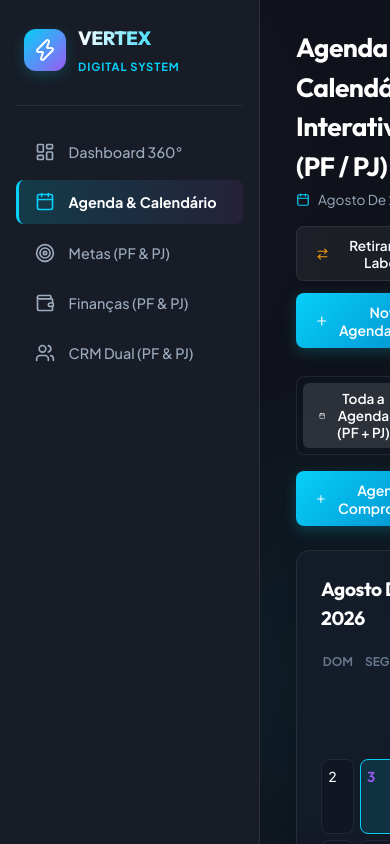
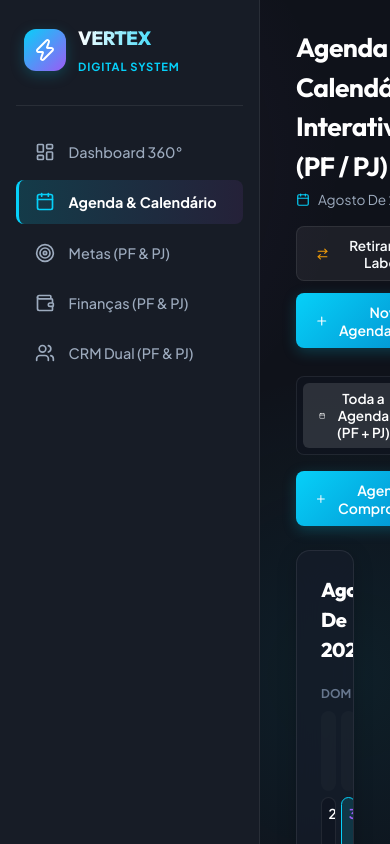
Before and after one commit to gabriellimakkf123-ui/nexus-goals-finance, a React (Vite) app: page / in a window 390 px wide. Both pictures are taken after a click on the button "Agenda & Calendário". Shown: the top 844 px of the page. Built offline with nearby package versions, Linux system fonts and the light colour scheme.

Commit message:
Fix Calendar grid responsive layout and overflow

```diff
--- a/src/components/Calendar/CalendarView.jsx
+++ b/src/components/Calendar/CalendarView.jsx
@@ -1,11 +1,11 @@
 import React, { useState } from 'react';
 import { useApp } from '../../context/AppContext';
 import { formatDate, generateId } from '../../utils/formatters';
-import { Calendar as CalendarIcon, Clock, MapPin, Plus, ChevronLeft, ChevronRight, User, Building2, Trash2, Edit2, CheckCircle2 } from 'lucide-react';
+import { Calendar as CalendarIcon, Clock, MapPin, Plus, ChevronLeft, ChevronRight, User, Building2, Trash2, Edit2 } from 'lucide-react';
 import { Modal } from '../Common/Modal';
 
 export const CalendarView = ({ isModalOpen, setIsModalOpen }) => {
-  const { events, addEvent, updateEvent, deleteEvent, clients, goals } = useApp();
+  const { events, addEvent, updateEvent, deleteEvent } = useApp();
 
   // Data atual e controle do calendário
   const today = new Date();
@@ -45,12 +45,14 @@ export const CalendarView = ({ isModalOpen, setIsModalOpen }) => {
   const month = currentMonthDate.getMonth();
   const monthName = currentMonthDate.toLocaleDateString('pt-BR', { month: 'long', year: 'numeric' });
 
-  const firstDayOfWeek = new Date(year, month, 1).getDay(); // 0 = Domingo
+  // Primeiro dia do mês (0 = Domingo, 6 = Sábado)
+  const firstDayOfWeek = new Date(year, month, 1).getDay();
+  // Total de dias no mês
   const daysInMonth = new Date(year, month + 1, 0).getDate();
 
   // Gerar células do calendário
   const calendarCells = [];
-  // Células vazias do mês anterior
+  // Espaços em branco antes do dia 1
   for (let i = 0; i < firstDayOfWeek; i++) {
     calendarCells.push(null);
   }
@@ -115,12 +117,10 @@ export const CalendarView = ({ isModalOpen, setIsModalOpen }) => {
   const selectedDayEvents = filteredEvents.filter((e) => e.date === selectedDateStr);
 
   return (
-    <div style={{ display: 'flex', flexDirection: 'column', gap: '1.5rem' }}>
+    <div style={{ display: 'flex', flexDirection: 'column', gap: '1.5rem', width: '100%' }}>
 
-      {/* Header com Navegação e Filtros */}
+      {/* Header com Filtros & Botão de Agendamento */}
       <div style={{ display: 'flex', justifyContent: 'space-between', alignItems: 'center', flexWrap: 'wrap', gap: '1rem' }}>
-
-        {/* Filtros PF vs PJ */}
         <div style={{ display: 'flex', gap: '0.5rem', background: 'rgba(15, 20, 32, 0.6)', padding: '0.35rem', borderRadius: 'var(--radius-sm)', border: '1px solid var(--bg-glass-border)' }}>
           <button
             onClick={() => setFilterCategory('todas')}
@@ -139,7 +139,7 @@ export const CalendarView = ({ isModalOpen, setIsModalOpen }) => {
               background: filterCategory === 'empresa' ? 'rgba(6, 182, 212, 0.2)' : 'transparent', color: filterCategory === 'empresa' ? 'var(--accent-cyan)' : 'var(--text-secondary)'
             }}
           >
-            <Building2 size={16} /> Compromissos Empresa (PJ)
+            <Building2 size={16} /> Empresa (PJ)
           </button>
 
           <button
@@ -149,7 +149,7 @@ export const CalendarView = ({ isModalOpen, setIsModalOpen }) => {
               background: filterCategory === 'pessoal' ? 'rgba(157, 78, 221, 0.2)' : 'transparent', color: filterCategory === 'pessoal' ? 'var(--color-pessoal)' : 'var(--text-secondary)'
             }}
           >
-            <User size={16} /> Compromissos Pessoais (PF)
+            <User size={16} /> Pessoal (PF)
           </button>
         </div>
 
@@ -158,16 +158,16 @@ export const CalendarView = ({ isModalOpen, setIsModalOpen }) => {
         </button>
       </div>
 
-      {/* Grid Principal: Calendário do Mês + Agenda Lateral do Dia */}
-      <div style={{ display: 'grid', gridTemplateColumns: 'repeat(auto-fit, minmax(320px, 1fr))', gap: '1.5rem' }}>
+      {/* Grid Flexível de Layout: Calendário à Esquerda + Painel Lateral da Agenda à Direita */}
+      <div style={{ display: 'flex', gap: '1.5rem', flexWrap: 'wrap', width: '100%', alignItems: 'stretch' }}>
 
-        {/* Calendário Mensal em Grade */}
-        <div className="glass-panel" style={{ padding: '1.5rem' }}>
+        {/* Painel do Calendário (Flex 1, Responsivo) */}
+        <div className="glass-panel" style={{ flex: '1 1 550px', minWidth: '0', padding: '1.5rem', overflow: 'hidden' }}>
 
           {/* Navegação do Mês */}
           <div style={{ display: 'flex', justifyContent: 'space-between', alignItems: 'center', marginBottom: '1.25rem' }}>
             <div style={{ display: 'flex', alignItems: 'center', gap: '0.75rem' }}>
-              <h3 style={{ fontSize: '1.2rem', fontWeight: 700, color: 'white', textTransform: 'capitalize' }}>
+              <h3 style={{ fontSize: '1.25rem', fontWeight: 800, color: 'white', textTransform: 'capitalize' }}>
                 {monthName}
               </h3>
               <button onClick={goToToday} className="btn btn-secondary" style={{ fontSize: '0.75rem', padding: '0.25rem 0.6rem' }}>
@@ -185,8 +185,18 @@ export const CalendarView = ({ isModalOpen, setIsModalOpen }) => {
             </div>
           </div>
 
-          {/* Dias da Semana (D S T Q Q S S) */}
-          <div style={{ display: 'grid', gridTemplateColumns: 'repeat(7, 1fr)', gap: '0.35rem', textTransform: 'uppercase', fontSize: '0.75rem', fontWeight: 700, color: 'var(--text-muted)', textAlign: 'center', marginBottom: '0.5rem' }}>
+          {/* Cabeçalho dos Dias da Semana */}
+          <div style={{
+            display: 'grid',
+            gridTemplateColumns: 'repeat(7, 1fr)',
+            gap: '0.35rem',
+            textTransform: 'uppercase',
+            fontSize: '0.75rem',
+            fontWeight: 700,
+            color: 'var(--text-muted)',
+            textAlign: 'center',
+            marginBottom: '0.5rem'
+          }}>
             <div>Dom</div>
             <div>Seg</div>
             <div>Ter</div>
@@ -196,11 +206,26 @@ export const CalendarView = ({ isModalOpen, setIsModalOpen }) => {
             <div>Sáb</div>
           </div>
 
-          {/* Células de Dias do Mês */}
-          <div style={{ display: 'grid', gridTemplateColumns: 'repeat(7, 1fr)', gap: '0.35rem' }}>
+          {/* Grade Perfeita dos Dias do Mês */}
+          <div style={{
+            display: 'grid',
+            gridTemplateColumns: 'repeat(7, 1fr)',
+            gap: '0.35rem',
+            width: '100%'
+          }}>
             {calendarCells.map((cell, index) => {
               if (!cell) {
-                return <div key={`empty-${index}`} style={{ height: '75px', borderRadius: '8px', background: 'transparent' }} />;
+                return (
+                  <div
+                    key={`empty-${index}`}
+                    style={{
+                      minHeight: '80px',
+                      borderRadius: '8px',
+                      background: 'rgba(255, 255, 255, 0.02)',
+                      border: '1px solid transparent'
+                    }}
+                  />
+                );
               }
 
               const isToday = cell.dateStr === today.toISOString().split('T')[0];
@@ -212,14 +237,14 @@ export const CalendarView = ({ isModalOpen, setIsModalOpen }) => {
                   key={cell.dateStr}
                   onClick={() => setSelectedDateStr(cell.dateStr)}
                   style={{
-                    height: '75px',
+                    minHeight: '80px',
                     padding: '0.4rem',
                     borderRadius: '8px',
                     background: isSelected
-                      ? 'rgba(6, 182, 212, 0.15)'
+                      ? 'rgba(6, 182, 212, 0.18)'
                       : isToday
-                      ? 'rgba(157, 78, 221, 0.15)'
-                      : 'rgba(15, 20, 32, 0.6)',
+                      ? 'rgba(157, 78, 221, 0.18)'
+                      : 'rgba(15, 20, 32, 0.7)',
                     border: `1px solid ${
                       isSelected
                         ? 'var(--accent-cyan)'
@@ -231,44 +256,51 @@ export const CalendarView = ({ isModalOpen, setIsModalOpen }) => {
                     display: 'flex',
                     flexDirection: 'column',
                     justifyContent: 'space-between',
+                    overflow: 'hidden',
                     transition: 'all 0.15s ease'
                   }}
                 >
                   <div style={{ display: 'flex', justifyContent: 'space-between', alignItems: 'center' }}>
                     <span style={{
                       fontSize: '0.85rem',
-                      fontWeight: isToday || isSelected ? 800 : 500,
+                      fontWeight: isToday || isSelected ? 800 : 600,
                       color: isToday ? 'var(--accent-purple)' : isSelected ? 'var(--accent-cyan)' : 'white'
                     }}>
                       {cell.day}
                     </span>
                     {dayEvents.length > 0 && (
-                      <span style={{ fontSize: '0.65rem', fontWeight: 700, padding: '0.1rem 0.35rem', borderRadius: '100px', background: 'rgba(255, 255, 255, 0.15)', color: 'white' }}>
+                      <span style={{ fontSize: '0.65rem', fontWeight: 700, padding: '0.05rem 0.3rem', borderRadius: '100px', background: 'rgba(255, 255, 255, 0.15)', color: 'white' }}>
                         {dayEvents.length}
                       </span>
                     )}
                   </div>
 
-                  {/* Marcadores de Eventos */}
-                  <div style={{ display: 'flex', flexDirection: 'column', gap: '0.2rem', overflow: 'hidden' }}>
+                  {/* Lista de Eventos no Célula do Dia */}
+                  <div style={{ display: 'flex', flexDirection: 'column', gap: '0.2rem', marginTop: '0.2rem', overflow: 'hidden' }}>
                     {dayEvents.slice(0, 2).map((ev) => (
                       <div
                         key={ev.id}
                         style={{
                           fontSize: '0.65rem',
                           fontWeight: 600,
-                          padding: '0.1rem 0.3rem',
-                          borderRadius: '3px',
+                          padding: '0.15rem 0.3rem',
+                          borderRadius: '4px',
                           whiteSpace: 'nowrap',
                           overflow: 'hidden',
                           textOverflow: 'ellipsis',
-                          background: ev.category === 'pessoal' ? 'rgba(157, 78, 221, 0.3)' : 'rgba(6, 182, 212, 0.3)',
-                          color: ev.category === 'pessoal' ? 'var(--color-pessoal)' : 'var(--accent-cyan)'
+                          background: ev.category === 'pessoal' ? 'rgba(157, 78, 221, 0.35)' : 'rgba(6, 182, 212, 0.35)',
+                          color: ev.category === 'pessoal' ? '#e9d5ff' : '#bae6fd',
+                          borderLeft: `2px solid ${ev.category === 'pessoal' ? 'var(--color-pessoal)' : 'var(--accent-cyan)'}`
                         }}
                       >
                         {ev.startTime ? `${ev.startTime} ` : ''}{ev.title}
                       </div>
                     ))}
+                    {dayEvents.length > 2 && (
+                      <span style={{ fontSize: '0.6rem', color: 'var(--text-muted)', textAlign: 'right' }}>
+                        +{dayEvents.length - 2} mais
+                      </span>
+                    )}
                   </div>
                 </div>
               );
@@ -277,16 +309,16 @@ export const CalendarView = ({ isModalOpen, setIsModalOpen }) => {
 
         </div>
 
-        {/* Painel da Agenda do Dia Selecionado */}
-        <div className="glass-panel" style={{ padding: '1.5rem', display: 'flex', flexDirection: 'column', justifyContent: 'space-between' }}>
-          <div>
+        {/* Painel Lateral da Agenda do Dia Selecionado */}
+        <div className="glass-panel" style={{ flex: '0 0 340px', minWidth: '300px', padding: '1.5rem', display: 'flex', flexDirection: 'column' }}>
+
           <div style={{ display: 'flex', justifyContent: 'space-between', alignItems: 'center', marginBottom: '1.25rem' }}>
             <div>
               <h3 style={{ fontSize: '1.15rem', fontWeight: 700, color: 'white', display: 'flex', alignItems: 'center', gap: '0.5rem' }}>
-                  <Clock size={18} color="var(--accent-cyan)" /> Agenda de {formatDate(selectedDateStr)}
+                <Clock size={18} color="var(--accent-cyan)" /> Agenda do Dia
               </h3>
-                <span style={{ fontSize: '0.78rem', color: 'var(--text-muted)' }}>
-                  {selectedDayEvents.length} {selectedDayEvents.length === 1 ? 'compromisso agendado' : 'compromissos agendados'}
+              <span style={{ fontSize: '0.8rem', color: 'var(--accent-cyan)', fontWeight: 600 }}>
+                {formatDate(selectedDateStr)}
               </span>
             </div>
 
@@ -295,11 +327,12 @@ export const CalendarView = ({ isModalOpen, setIsModalOpen }) => {
             </button>
           </div>
 
-            {/* Lista de Eventos do Dia */}
-            <div style={{ display: 'flex', flexDirection: 'column', gap: '0.85rem', maxHeight: '420px', overflowY: 'auto' }}>
+          {/* Lista de Eventos */}
+          <div style={{ display: 'flex', flexDirection: 'column', gap: '0.85rem', flex: 1, overflowY: 'auto', maxHeight: '520px' }}>
             {selectedDayEvents.length === 0 ? (
-                <div style={{ padding: '2rem 1rem', textAlign: 'center', color: 'var(--text-muted)', fontSize: '0.88rem' }}>
-                  Nenhum compromisso agendado para este dia.<br />Clique no botão <strong>+ Novo</strong> para adicionar.
+              <div style={{ padding: '2.5rem 1rem', textAlign: 'center', color: 'var(--text-muted)', fontSize: '0.85rem', background: 'rgba(15, 20, 32, 0.4)', borderRadius: 'var(--radius-sm)', border: '1px dashed var(--bg-glass-border)' }}>
+                Nenhum compromisso agendado para esta data.<br /><br />
+                Clique no botão <strong>+ Novo</strong> para incluir um horário na sua agenda.
               </div>
             ) : (
               selectedDayEvents.map((ev) => {
@@ -334,8 +367,8 @@ export const CalendarView = ({ isModalOpen, setIsModalOpen }) => {
                     </h4>
 
                     <div style={{ display: 'flex', alignItems: 'center', gap: '0.75rem', fontSize: '0.8rem', color: 'var(--text-secondary)', marginBottom: '0.4rem', flexWrap: 'wrap' }}>
-                        <span style={{ display: 'flex', alignItems: 'center', gap: '0.3rem' }}>
-                          <Clock size={13} color="var(--accent-amber)" /> {ev.startTime || '09:00'} - {ev.endTime || '10:00'}
+                      <span style={{ display: 'flex', alignItems: 'center', gap: '0.3rem', color: 'var(--accent-amber)', fontWeight: 600 }}>
+                        <Clock size={13} /> {ev.startTime || '09:00'} - {ev.endTime || '10:00'}
                       </span>
 
                       {ev.location && (
@@ -354,7 +387,6 @@ export const CalendarView = ({ isModalOpen, setIsModalOpen }) => {
                 );
               })
             )}
-            </div>
           </div>
         </div>
 
```
Lines whose indentation alone changed are shown as unchanged.
